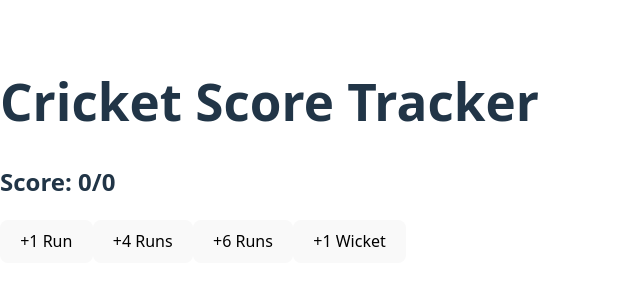
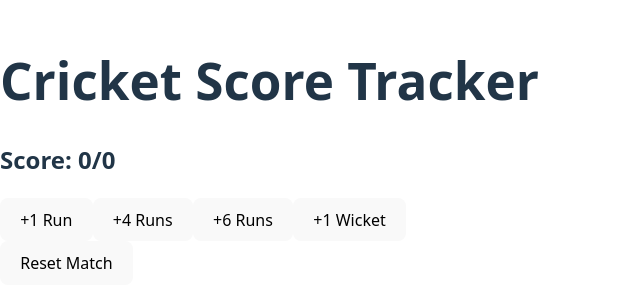
Before and after one commit to Hukuna25Matata/LearnReact, a React (Vite) app in the folder my-react-app/: page / in a window 1280 px wide. Shown: the part 249-556 px from the top of the page, without its empty margins (0-640 px from the left). Built offline with nearby package versions, Linux system fonts and the light colour scheme.

Commit message:
setting up buttons

```diff
--- a/my-react-app/src/App.jsx
+++ b/my-react-app/src/App.jsx
@@ -16,7 +16,7 @@ function App() {
         <button onClick={() => setWickets(wickets + 1)}>+1 Wicket</button>
       </div>
 
-
+      <button onClick={() => {setRuns(0);setWickets(0);}}>Reset Match</button>
     </div>
   );
 }
```
